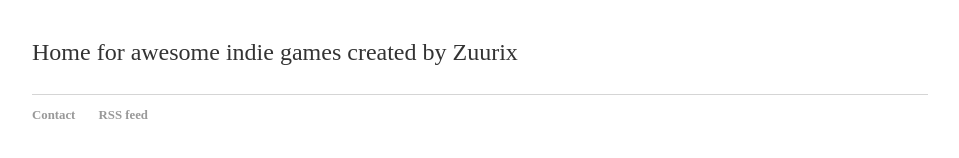
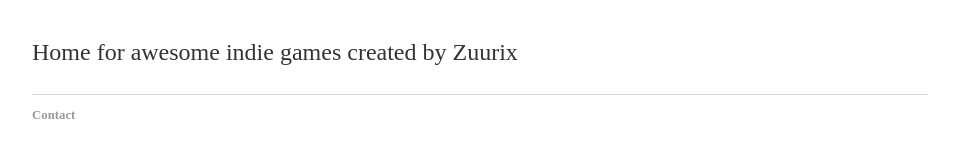
Before and after one commit to Phoebe3663/Zuurix.github.io, a Jekyll site: the page built from index.html, in a window 1280 px wide. Shown: the part 431-589 px from the top of the page, without its empty margins (160-1119 px from the left). Built offline with Jekyll 4.4.1, drawn with Linux system fonts in a browser that asks for light colours.

Commit message:
Update default.html

```diff
--- a/_layouts/default.html
+++ b/_layouts/default.html
@@ -23,7 +23,6 @@
 		<footer>
     		<ul>
         		<li><a href="mailto:zuurixgames.com">Contact</a></li>
-			<li><a href="https://www.zuurix.github.io/blog/">RSS feed</a></li>
 			</ul>
 		</footer>
 	</body>
```
